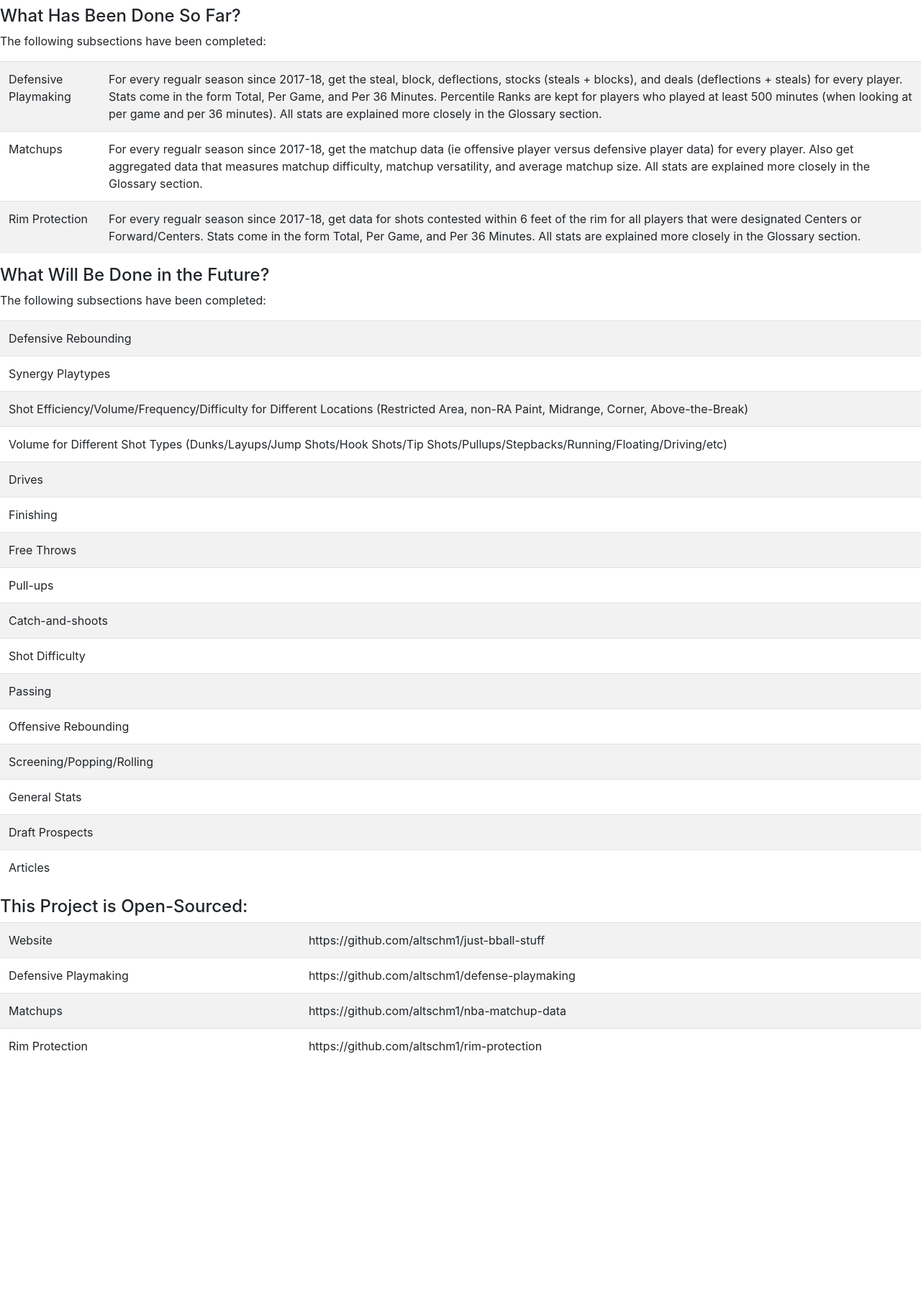
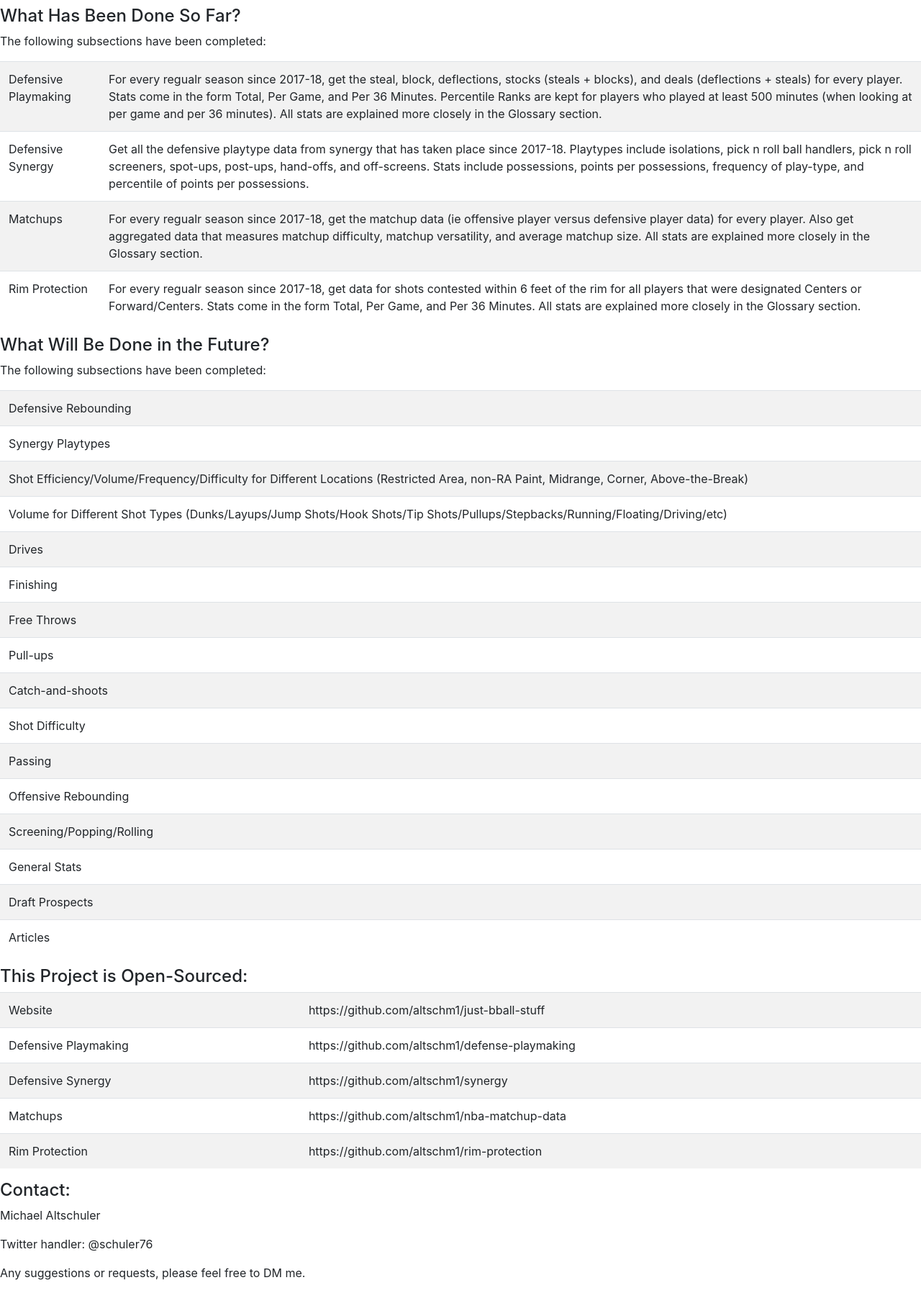
Before and after one commit to altschm1/just-bball-stuff, a Django app: page /about/ in a window 1280 px wide. Shown: the part 200-1996 px from the top of the page at 72% size. Before the commit the page ends 1663 px from the top, so only its background shows below. Run offline with Django 3.2, Linux system fonts and the light colour scheme; some libraries are stand-ins or nearby versions.

Commit message:
updated homepage

```diff
--- a/justbballstuff/homepage/templates/homepage/about.html
+++ b/justbballstuff/homepage/templates/homepage/about.html
@@ -11,6 +11,10 @@
     <tr>
       <td>Defensive Playmaking</td>
       <td>For every regualr season since 2017-18, get the steal, block, deflections, stocks (steals + blocks), and deals (deflections + steals) for every player.  Stats come in the form Total, Per Game, and Per 36 Minutes.  Percentile Ranks are kept for players who played at least 500 minutes (when looking at per game and per 36 minutes).  All stats are explained more closely in the Glossary section.</td>
+    </tr>
+    <tr>
+      <td>Defensive Synergy</td>
+      <td>Get all the defensive playtype data from synergy that has taken place since 2017-18.  Playtypes include isolations, pick n roll ball handlers, pick n roll screeners, spot-ups, post-ups, hand-offs, and off-screens.  Stats include possessions, points per possessions, frequency of play-type, and percentile of points per possessions.</td>
     </tr>
     <tr>
       <td>Matchups</td>
@@ -86,6 +90,10 @@
       <td>https://github.com/altschm1/defense-playmaking</td>
     </tr>
     <tr>
+      <td>Defensive Synergy</td>
+      <td>https://github.com/altschm1/synergy</td>
+    </tr>
+    <tr>
       <td>Matchups</td>
       <td>https://github.com/altschm1/nba-matchup-data</td>
     </tr>
@@ -95,6 +103,11 @@
     </tr>
   </table>
 
+  <h4>Contact:</h4>
+  <p>Michael Altschuler</p>
+  <p>Twitter handler: @schuler76</p>
+  <p>Any suggestions or requests, please feel free to DM me.</p>
+
 
 
 
--- a/justbballstuff/homepage/templates/homepage/home.html
+++ b/justbballstuff/homepage/templates/homepage/home.html
@@ -12,6 +12,10 @@
       <p class='text-center'>For every player, get steals, blocks, deflections, stocks (steals + blocks), and deals (deflections + steals) since 2017-18.  Stats come in Total, Per Game, and Per 36 Minutes, alonged with rank percentiles for players who played at least 500 minutes.</p>
     </div>
     <div class='form-group col-md-4'>
+      <h4 class='text-center display-4'><a href="{% url 'defense_synergy:total' %}">Defensive Synergy</a></h4>
+      <p class='text-center'>Get all the defensive playtype data from synergy that has taken place since 2017-18.  Playtypes include isolations, pick n roll ball handlers, pick n roll screeners, spot-ups, post-ups, hand-offs, and off-screens.  Stats include possessions, points per possessions, frequency of play-type, and percentile of points per possessions.</p>
+    </div>
+    <div class='form-group col-md-4'>
       <h4 class='text-center display-4'><a href="{% url 'matchups:basic' %}">Matchups</a></h4>
       <p class='text-center'>Get all the basic matchup data that has taken place since 2017-18 along with some aggregated stats to track matchup difficulty, versatility against different sized players, average height/weight played against and more to come.</p>
     </div>
```
